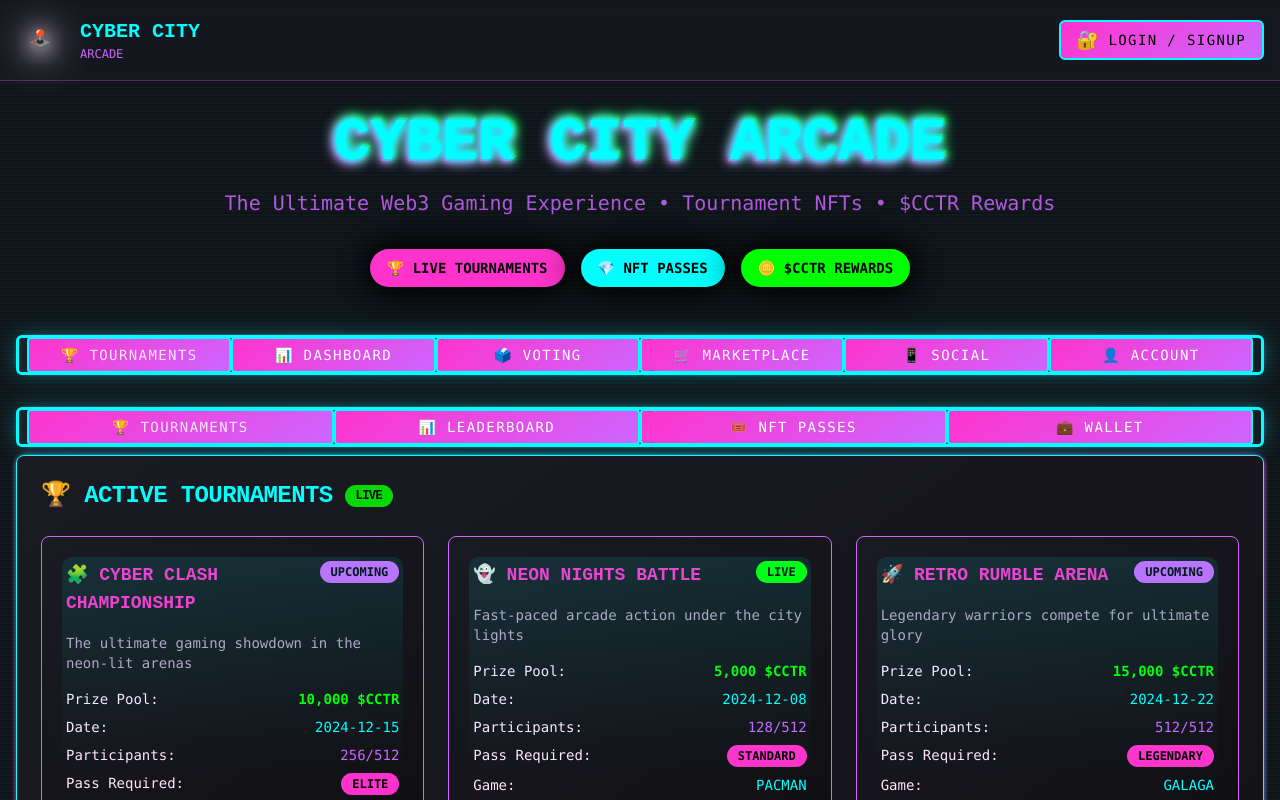
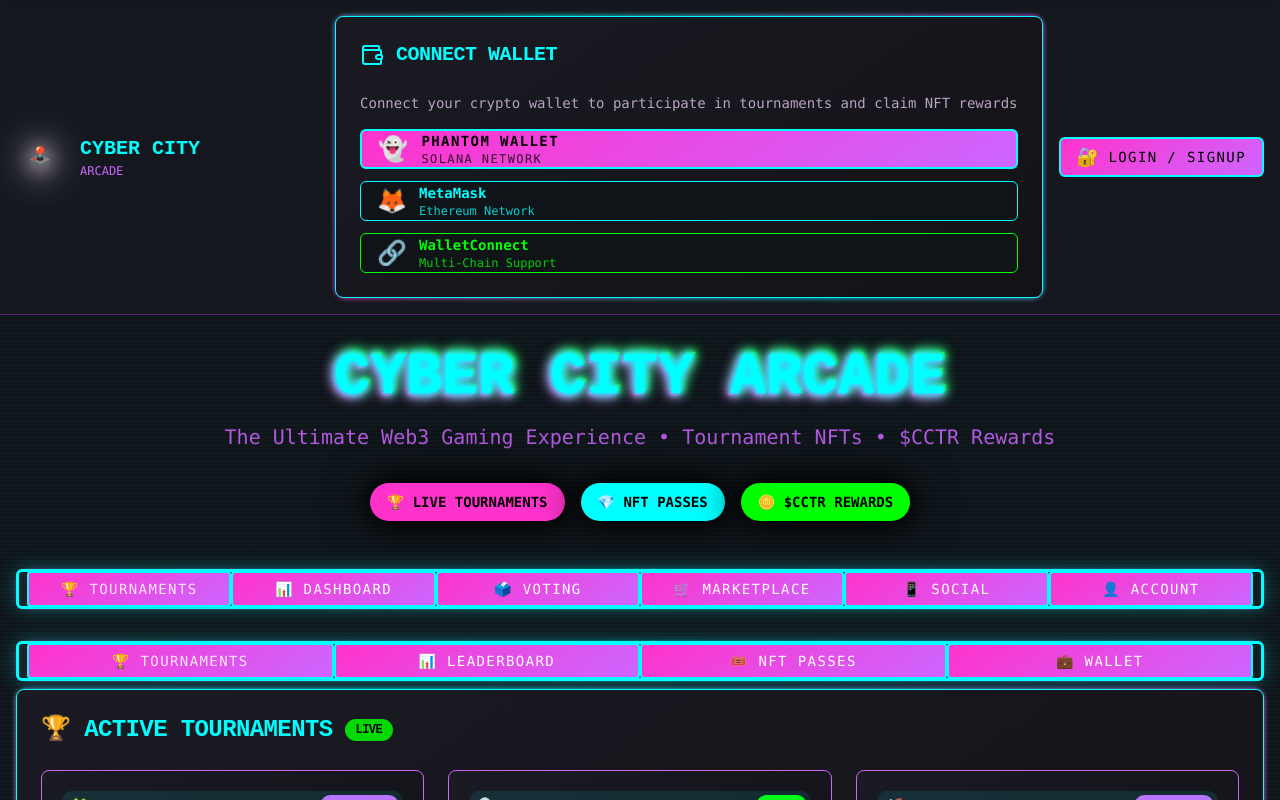
Before and after one commit to hustletexas/cyber-arcade-verse-rally, a React (Vite) app: page / in a window 1280 px wide. Shown: the top 800 px of the page. Built offline with nearby package versions, Linux system fonts and the light colour scheme.

Commit message:
Refactor: Restore wallet connections to top bar
Reverts the top bar to include wallet connection options next to the login button, as it was in an earlier version.

```diff
--- a/src/components/TopBar.tsx
+++ b/src/components/TopBar.tsx
@@ -7,6 +7,7 @@ import { Avatar, AvatarFallback, AvatarImage } from '@/components/ui/avatar';
 import { useAuth } from '@/hooks/useAuth';
 import { useNavigate } from 'react-router-dom';
 import { useToast } from '@/hooks/use-toast';
+import { WalletConnector } from './WalletConnector';
 
 export const TopBar = () => {
   const { user, signOut, loading } = useAuth();
@@ -46,6 +47,11 @@ export const TopBar = () => {
 
           {/* Connection Status & User Info */}
           <div className="flex items-center gap-4">
+            {/* Wallet Connector */}
+            <div className="hidden lg:block">
+              <WalletConnector />
+            </div>
+
             {loading ? (
               <div className="text-neon-cyan">Loading...</div>
             ) : user ? (
```
